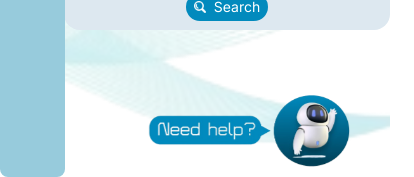
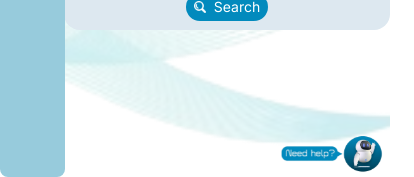
Before and after one commit to PCN-LAB/naas-frontend, a React (Create React App) app: page /map-input in a window 390 px wide. Shown: the part 667-844 px from the top of the page, 414 px wide, since content can reach past the window. Built offline with nearby package versions, Linux system fonts and the light colour scheme; what chartjs-plugin-zoom would draw is missing.

Commit message:
Hide Tooltips on mobile

```diff
--- a/src/components/Chatbot.js
+++ b/src/components/Chatbot.js
@@ -46,9 +46,9 @@ const Chatbot = () => {
             {(!showChatbot) && (
                 <button
                     onClick={toggleChatbot}
-                    className="fixed bottom-0 right-0 mr-8 mb-2"
+                    className="fixed bottom-0 right-0 md:mr-8 md:mb-2 mr-1 mb-1"
                 >
-                    <img src={ChatBotLogo} alt="Chatbot" className='h-20' />
+                    <img src={ChatBotLogo} alt="Chatbot" className='md:h-20 h-10' />
                 </button>
             )}
 
--- a/src/components/KeyWordInput.js
+++ b/src/components/KeyWordInput.js
@@ -171,11 +171,6 @@ function KeyWordInput() {
 
                 {/* Show select only when news source is selected */}
 
-                <Tooltip
-                    title={isDisabled ? <span className='text-lg'>{tooltipMessage}</span> : ""}
-                    disableHoverListener={!isDisabled} // Tooltip should only be shown if disabled
-                    arrow
-                >
                 <div className='md:w-1/3 w-11/12 text-sm'>
                     <Select
                         options={options}
@@ -186,7 +181,6 @@ function KeyWordInput() {
                         isDisabled={isDisabled}
                     />
                 </div>
-                </Tooltip>
 
                 <button onClick={handleButtonClick}
                     className='flex items-center py-1 px-2 rounded-3xl gap-2 bg-colorSearchButton text-sm text-white hover:text-black transition hover:bg-white'
--- a/src/components/NewsSourceInput.js
+++ b/src/components/NewsSourceInput.js
@@ -385,11 +385,7 @@ function NewsSourceInput() {
                         </Dropdown>
                     </div>
 
-                    <Tooltip
-                        title={!showRegionsAndKeyWords ? <span className='text-xl'>Please select a source and time</span> : ""}
-                        placement='top'
-                        disableHoverListener={!!showRegionsAndKeyWords}
-                    >
+
                     <div className='w-11/12 h-full flex-1 border-8 border-colorMapHeaderBG rounded-lg'>
                         <Select
                             options={groupedOptions}
@@ -400,7 +396,7 @@ function NewsSourceInput() {
                             isDisabled={!showRegionsAndKeyWords}
                         />
                     </div>
-                    </Tooltip>
+
                 </div>
             </div>
         </div>
--- a/src/layout/KeyWordsShow.js
+++ b/src/layout/KeyWordsShow.js
@@ -6,7 +6,7 @@ function KeyWordsShow() {
     const keywords = useSelector(state => state.map.keyWordsSearch);
 
     return (
-        <div className='min-h-20 ml-14 md:m-0 md:mx-auto md:w-1/2 w-11/12 flex flex-wrap justify-center'>
+        <div className='min-h-20 pl-14 md:m-0 md:mx-auto md:w-1/2 flex flex-wrap justify-center'>
             {keywords.map((keyword, index) => {
                 return <KeyWord key={index} keyWord={keyword} />
             })}
```
Lines whose indentation alone changed are shown as unchanged.
